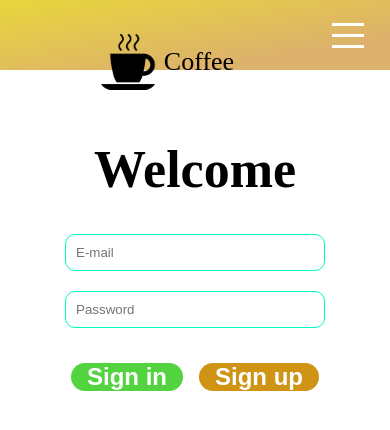
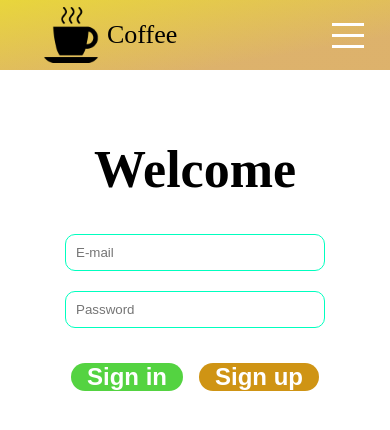
Before and after one commit to kutman-batyrkanov/-Coffe-builder-app, a React (Create React App) app: page /auth in a window 390 px wide. Shown: the top 430 px of the page. Built offline with nearby package versions, Linux system fonts and the light colour scheme; a web font is replaced by a local one.

Commit message:
media logo margin 0

```diff
--- a/src/components/Logo/Logo.module.css
+++ b/src/components/Logo/Logo.module.css
@@ -8,9 +8,8 @@
   height: 3.5rem;
   margin: 0.5rem;
 }
-@media (max-width: 550px) {
+@media  (max-width: 500px) {
   .Logo {
-    margin: auto;
-    margin-top: 20px;
+    margin:0 ;
   }
 }
```
